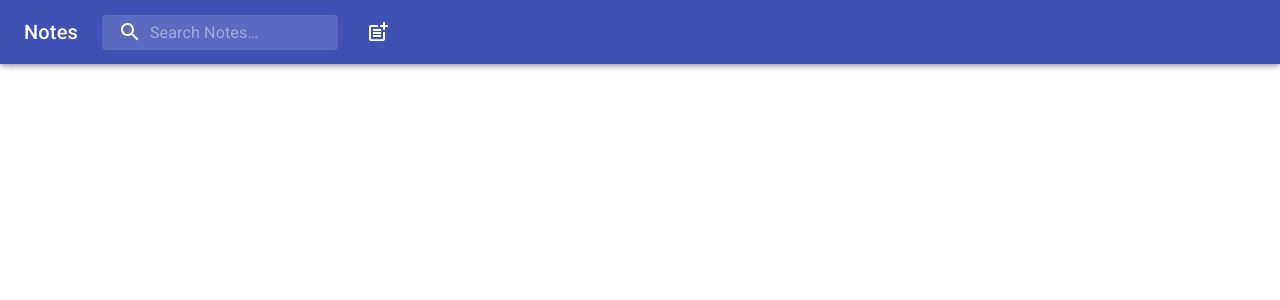
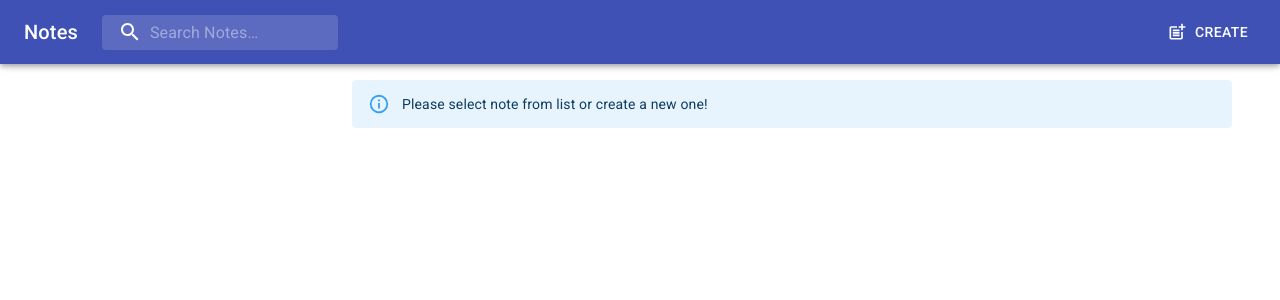
Before and after one commit to mitalikhundiwala/notes-app, a React (Vite) app: page / in a window 1280 px wide. Shown: the top 300 px of the page. Built offline with nearby package versions, Linux system fonts and the light colour scheme.

Commit message:
showing last updated date with some layout fixes

```diff
--- a/package.json
+++ b/package.json
@@ -7,6 +7,7 @@
     "@material-ui/core": "^4.11.0",
     "@material-ui/icons": "^4.9.1",
     "@material-ui/lab": "^4.0.0-alpha.56",
+    "date-fns": "^2.15.0",
     "formik": "^2.1.5",
     "react": "^16.13.1",
     "react-dom": "^16.13.1",
@@ -16,6 +17,7 @@
     "reselect": "^4.0.0"
   },
   "devDependencies": {
+    "@types/date-fns": "^2.6.0",
     "@types/react": "^16.9.43",
     "@types/react-dom": "^16.9.8",
     "@types/react-redux": "^7.1.9",
--- a/src/app.tsx
+++ b/src/app.tsx
@@ -7,55 +7,34 @@ import Header from './components/header.component';
 import { Grid } from '@material-ui/core';
 import { connect } from 'react-redux';
 import { IAppState } from './store';
+import Alert from '@material-ui/lab/Alert';
 
 interface IProps {
     selectedNoteId: number | null;
 }
 
 const App: FunctionComponent<IProps> = ({ selectedNoteId }) => {
-    // const notes: Note[] = [
-    //     {
-    //         noteId: 1,
-    //         title: 'My First Note',
-    //         detail: 'lorem ipsum lorem ipsum lorem ipsum lorem ipsum ',
-    //     },
-    //     {
-    //         noteId: 2,
-    //         title: 'My Second Note',
-    //         detail:
-    //             'lorem ipsum lorem ipsum lorem ipsum lorem ipsum lorem ipsum ',
-    //     },
-    //     {
-    //         noteId: 3,
-    //         title: 'My Third Note',
-    //         detail: 'lorem ipsum lorem ipsum ',
-    //     },
-    //     {
-    //         noteId: 4,
-    //         title: 'My Fourth Note',
-    //         detail: 'lorem ipsum lorem ipsum lorem ipsum lorem ipsum ',
-    //     },
-    //     {
-    //         noteId: 5,
-    //         title: 'My Fifth Note',
-    //         detail: 'lorem ipsum ',
-    //     },
-    // ];
-
     return (
         <>
             <Header />
             <Container>
                 <Box mt={8}>
                     <Grid container>
-                        <Grid item sm={6}>
+                        <Grid item sm={3}>
                             <NoteList></NoteList>
                         </Grid>
-                        {selectedNoteId ? (
-                            <Grid item sm={6}>
+                        <Grid item sm={9}>
+                            {selectedNoteId ? (
                                 <NoteDetail></NoteDetail>
-                            </Grid>
-                        ) : null}
+                            ) : (
+                                <Box p={2}>
+                                    <Alert severity="info">
+                                        Please select note from list or create a
+                                        new one!
+                                    </Alert>
+                                </Box>
+                            )}
+                        </Grid>
                     </Grid>
                 </Box>
             </Container>
--- a/src/components/header.component.tsx
+++ b/src/components/header.component.tsx
@@ -14,6 +14,8 @@ import {
     makeStyles,
     Theme,
     fade,
+    Button,
+    Box,
 } from '@material-ui/core';
 import { AppThunkDispatch } from '../store';
 import { searchNote } from '../actions/notes.action';
@@ -113,15 +115,14 @@ const Header: FunctionComponent<IProps> = ({ handleSearch }) => {
                             }}
                         />
                     </div>
-                    <IconButton
-                        aria-label="Add Note"
-                        aria-controls="primary-search-account-menu"
-                        aria-haspopup="true"
+                    <Box flexGrow={1} />
+                    <Button
                         color="inherit"
+                        startIcon={<PostAdd />}
                         onClick={toggleDrawer(true)}
                     >
-                        <PostAdd />
-                    </IconButton>
+                        Create
+                    </Button>
                 </Toolbar>
             </AppBar>
             <SwipeableDrawer
--- a/src/components/note-detail.component.tsx
+++ b/src/components/note-detail.component.tsx
@@ -10,6 +10,7 @@ import { IAppState, AppThunkDispatch } from '../store';
 import { getSelectedNote } from '../selectors/notes.selector';
 import UpdateNote from '../components/note-update.component';
 import { removeNote } from '../actions/notes.action';
+import format from 'date-fns/format';
 
 interface IProps {
     selectedNote: Note;
@@ -45,9 +46,9 @@ const NoteDetail: FunctionComponent<IProps> = ({
         return;
     }, []);
     return (
-        <>
-            <Grid container>
-                <Grid item sm={6}>
+        <Box p={2}>
+            <Box display="flex" justifyContent="flex-end" mb={2}>
+                <Box ml={2}>
                     <IconButton
                         aria-label="Edit Note"
                         aria-controls="primary-search-account-menu"
@@ -57,8 +58,8 @@ const NoteDetail: FunctionComponent<IProps> = ({
                     >
                         <Create />
                     </IconButton>
-                </Grid>
-                <Grid item sm={6}>
+                </Box>
+                <Box ml={2}>
                     <IconButton
                         aria-label="Delete Note"
                         aria-controls="primary-search-account-menu"
@@ -68,22 +69,30 @@ const NoteDetail: FunctionComponent<IProps> = ({
                     >
                         <Delete />
                     </IconButton>
-                </Grid>
-            </Grid>
+                </Box>
+            </Box>
+            <Box mb={1}>
                 <Typography variant="h5" gutterBottom>
                     {selectedNote.title}
                 </Typography>
-
+            </Box>
+            <Box mb={2}>
+                <Typography variant="caption" gutterBottom>
+                    Last Updated On: {format(selectedNote.lastUpdatedOn, 'Pp')}
+                </Typography>
+            </Box>
+            <Box mb={2}>
                 {selectedNote.tags.map(tag => (
                     <Box key={tag} display="inline-block" marginRight={1}>
                         <Chip label={tag} />
                     </Box>
                 ))}
-
+            </Box>
+            <Box mb={2}>
                 <Typography variant="body2" gutterBottom>
                     {selectedNote.detail}
                 </Typography>
-
+            </Box>
             <SwipeableDrawer
                 anchor="right"
                 open={isOpen}
@@ -96,7 +105,7 @@ const NoteDetail: FunctionComponent<IProps> = ({
                     onCreate={closeDrawer}
                 ></UpdateNote>
             </SwipeableDrawer>
-        </>
+        </Box>
     );
 };
 
--- a/src/components/note-list.component.tsx
+++ b/src/components/note-list.component.tsx
@@ -7,8 +7,14 @@ import ListItemText from '@material-ui/core/ListItemText';
 import Note from '../models/note.model';
 import { connect } from 'react-redux';
 import { IAppState, AppThunkDispatch } from '../store';
-import { getNotesSelector, getSelectedNote, getMatchingNotes } from '../selectors/notes.selector';
+import {
+    getNotesSelector,
+    getSelectedNote,
+    getMatchingNotes,
+} from '../selectors/notes.selector';
 import { selectNote } from '../actions/notes.action';
+import { Typography } from '@material-ui/core';
+import formatDistanceToNow from 'date-fns/formatDistanceToNow';
 
 interface IProps {
     notes: Note[];
@@ -32,7 +38,23 @@ const NoteList: FunctionComponent<IProps> = ({
                     >
                         <ListItemText
                             primary={note.title}
-                            secondary={note.detail}
+                            // secondary={note.detail.substr(0, 100)}
+                            secondary={
+                                <>
+                                    <Typography
+                                        component="span"
+                                        variant="body2"
+                                        style={{ display: 'inline' }}
+                                        color="textPrimary"
+                                    >
+                                        {formatDistanceToNow(
+                                            note.lastUpdatedOn,
+                                            { addSuffix: true }
+                                        )}
+                                    </Typography>{' '}
+                                    {note.detail.substr(0, 40)}
+                                </>
+                            }
                         ></ListItemText>
                     </ListItem>
                 );
--- a/src/services/local-storage.service.ts
+++ b/src/services/local-storage.service.ts
@@ -1,4 +1,5 @@
 import { IAppState } from '../store/index';
+import Note from '../models/note.model';
 
 export default class LocalStorageService {
     static saveState(state: IAppState): void {
@@ -19,7 +20,15 @@ export default class LocalStorageService {
                 return {};
             }
             const parsedState = JSON.parse(serializedState);
-
+            Object.keys(parsedState.notes)?.forEach(noteId => {
+                const note = new Note({
+                    ...parsedState.notes[noteId],
+                    lastUpdatedOn: new Date(
+                        parsedState.notes[noteId].lastUpdatedOn
+                    ),
+                });
+                parsedState.notes[noteId] = note;
+            });
             return {
                 ...parsedState,
             };
```
Also changed, not shown: 1 other file (tests, documents, lock files or other folders). Lines whose indentation alone changed are shown as unchanged.
